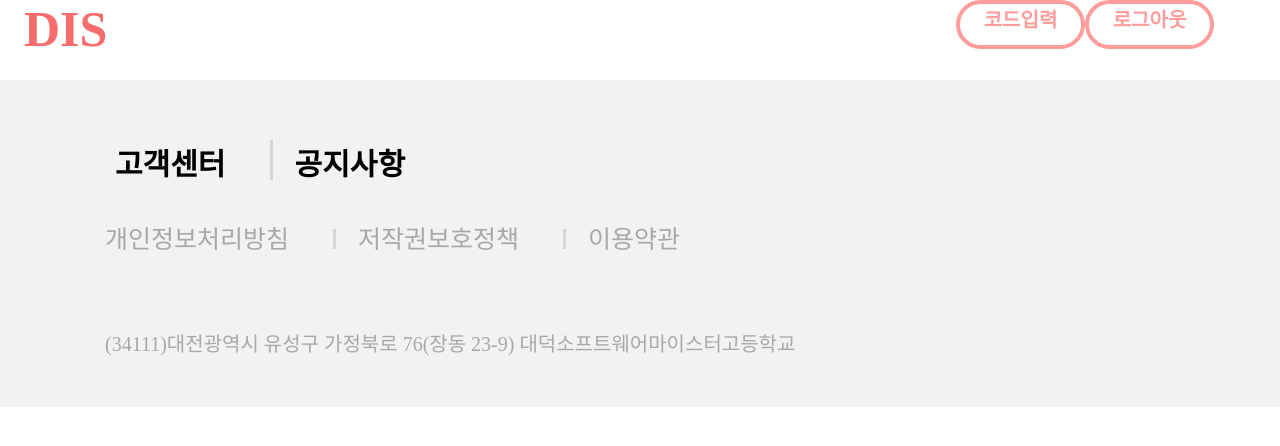
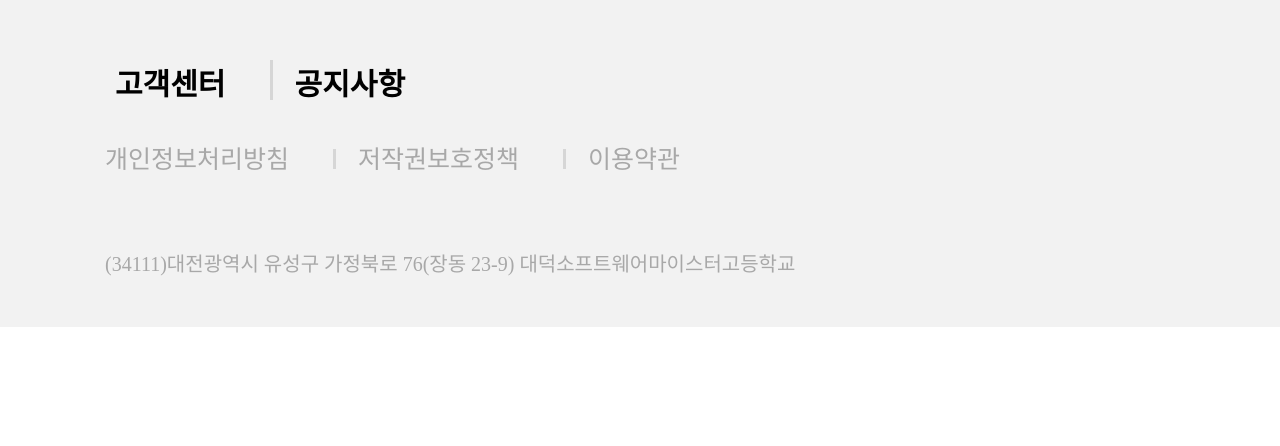
Before and after one commit to DSM-DIS/DIS-Client, a React app: page /main in a window 1280 px wide. Shown: the top 446 px of the page. Built offline with nearby package versions, Linux system fonts and the light colour scheme.

Commit message:
[FIX] <Header.js> Header UI

```diff
--- a/src/Components/Header/styles.js
+++ b/src/Components/Header/styles.js
@@ -1,28 +1,32 @@
 import styled from 'styled-components';
 
 export const Container = styled.div`
+	position: fixed;
 	display: flex;
-	width: 100%;
+	width: calc(100% - 100px);
 	height: 80px;
+	padding: 0 50px;
 	background: white;
-	justify-content: center;
+	box-shadow: 0px -10px 15px 4px rgba(191, 191, 191, 1);
+	align-items: center;
+	justify-content: space-between;
 `;
 
 export const HeaderLogo = styled.div`
 	display: flex;
-	position: absolute;
-	left: 24px;
-	width: 123px;
-	height: 56px;
+	height: auto;
 	color: #f76d6d;
 	font-size: 50px;
 	font-weight: bold;
+	align-items: center;
+	justify-content: center;
 `;
 
 export const HeaderButtonWrap = styled.div`
 	display: flex;
-	position: absolute;
-	right: 66px;
+	width: 283px;
+	align-items: center;
+	justify-content: space-between;
 `;
 
 export const HeaderButton = styled.button`
@@ -35,6 +39,16 @@
 	border: 4px solid #ff9d9d;
 	border-radius: 49px;
 	background: white;
-	align-content: center;
+	align-items: center;
 	justify-content: center;
+	box-sizing: border-box;
+
+	transition: all 0.3s ease-in-out;
+
+	&:hover {
+		cursor: pointer;
+		background: #ff9d9d;
+		color: white;
+		border: 0px;
+	}
 `;
```
